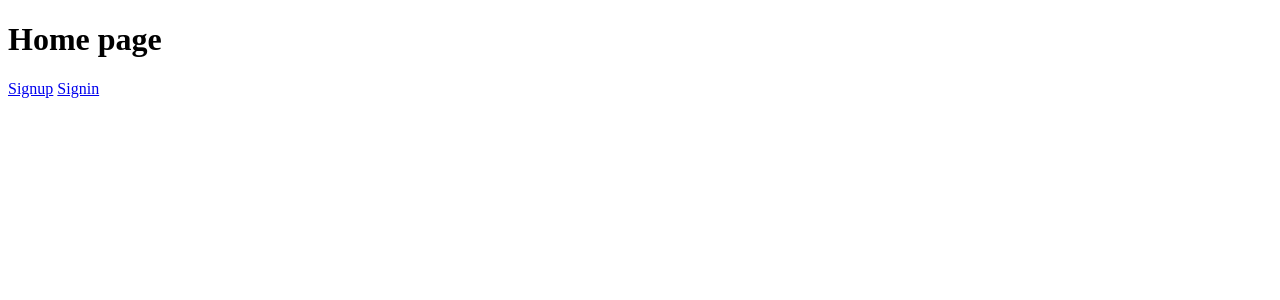
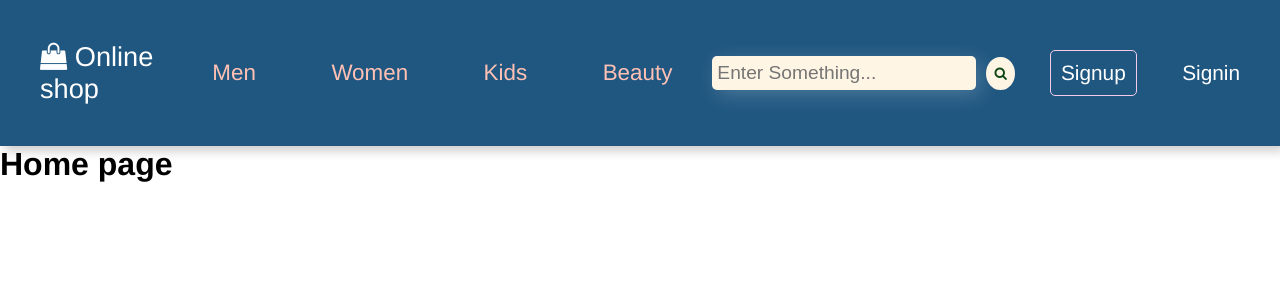
Before and after one commit to xadla/Online-Shop, a Django app: page / in a window 1280 px wide. Shown: the top 300 px of the page. Run offline with Django 5.2, Linux system fonts and the light colour scheme.

Commit message:
add style to the home page

```diff
--- a/pages/templates/pages/home.html
+++ b/pages/templates/pages/home.html
@@ -3,6 +3,4 @@
 
 {% block content %}
     <h1>Home page</h1>
-    <a href="{% url 'accounts:signup' %}">Signup</a>
-    <a href="{% url 'accounts:signin' %}">Signin</a>
 {% endblock content %}
--- a/shop/settings.py
+++ b/shop/settings.py
@@ -125,6 +125,9 @@ USE_TZ = True
 # https://docs.djangoproject.com/en/5.1/howto/static-files/
 
 STATIC_URL = 'static/'
+STATICFILES_DIRS = [
+    BASE_DIR / "static",
+]
 
 # Default primary key field type
 # https://docs.djangoproject.com/en/5.1/ref/settings/#default-auto-field
--- /dev/null
+++ b/static/css/base.css
@@ -0,0 +1,29 @@
+*{
+    margin: 0;
+    padding: 0;
+    box-sizing: border-box;
+}
+
+body{
+    font-family: 'Franklin Gothic Medium', 'Arial Narrow', Arial, sans-serif;
+}
+
+a{
+    text-decoration: none;
+    color: #fff;
+}
+
+li{
+    list-style: none;
+}
+
+button{
+    outline: none;
+    border: none;
+    cursor: pointer;
+}
+
+input{
+    outline: none;
+    border: none;
+}
--- /dev/null
+++ b/static/css/nav.css
@@ -0,0 +1,116 @@
+
+
+#navbar{
+    display: flex;
+    justify-content: space-between;
+    align-items: center;
+    padding: 30px;
+    background-color: #205781;
+    box-shadow: 5px 5px 10px rgba(0, 0, 0, 0.2);
+}
+
+#icon{
+    font-size: 1.7rem;
+    padding: 10px;
+}
+
+#icon a{
+    transition: color 0.3s ease-in-out;
+}
+
+#icon:hover a{
+    color: #EF9651;
+}
+
+#links_search{
+    font-size: 1.4rem;
+    width: 100%;
+    max-width: 1000px;
+    padding: 15px;
+    display: flex;
+    justify-content: space-between;
+    align-items: center;
+}
+
+#categorical{
+    width: 100%;
+    max-width: 500px;
+    display: flex;
+    justify-content: space-between;
+    padding: 5px 20px;
+}
+
+#links_search a{
+    color: #FFC1B4;
+    transition: color 0.3s ease;
+}
+
+#links_search a:hover{
+    color: #E9762B;
+}
+
+#search{
+    width: 500px;
+    display: flex;
+    justify-content: center;
+    align-items: center;
+}
+
+#search form{
+    display: flex;
+    justify-content: center;
+    align-items: center;
+    padding: 5px 20px;
+    width: 100%;
+    gap: 10px;
+}
+
+#search form input{
+    width: 100%;
+    padding: 6px 5px;
+    font-size: 1.2rem;
+    border-radius: 5px;
+    box-shadow: 5px 5px 20px rgba(255, 255, 255, 0.2);
+    background-color: #FFF5E4;
+    color: #BE5985;
+}
+
+#search form button{
+    width: 33px;
+    height: 33px;
+    background-color: #FFF5E4;
+    color: #0D4715;
+    border-radius: 50%;
+    transition: all 0.3s ease;
+}
+
+#search form button:hover{
+    background-color: #B9B28A;
+}
+
+#sign{
+    font-size: 1.3rem;
+    padding: 20px 0;
+    display: flex;
+    justify-content: space-between;
+    align-items: center;
+    width: 100%;
+    max-width: 200px;
+}
+
+#sign a{
+    padding: 10px;
+    border-radius: 5px;
+}
+
+#sign a:first-child{
+    border: 1px solid #F4CCE9;
+}
+
+#sign a{
+    transition: background-color 0.3s ease;
+}
+
+#sign a:hover{
+    background-color: #BE5985;
+}
--- a/templates/base.html
+++ b/templates/base.html
@@ -1,10 +1,18 @@
+{% load static %}
+
 <!DOCTYPE html>
 <html lang="en">
 <head>
     <meta charset="UTF-8">
     <title>Online Shop</title>
+    <link rel="stylesheet" href="{% static 'css/base.css' %}">
+    <link rel="stylesheet" href="https://cdnjs.cloudflare.com/ajax/libs/font-awesome/4.7.0/css/font-awesome.min.css">
+    <link rel="stylesheet" href="{% static 'css/nav.css' %}">
 </head>
 <body>
+
+    {% include "inc/nav.html" %}
+
     {% block content %}
 
     {% endblock content %}
--- /dev/null
+++ b/templates/inc/nav.html
@@ -0,0 +1,30 @@
+<nav id="navbar">
+    <div id="icon">
+        <a href="/">
+            <i class="fa fa-shopping-bag"></i>
+            Online shop
+        </a>
+    </div>
+
+    <div id="links_search">
+        <div id="categorical">
+            <a href="#">Men</a>
+            <a href="#">Women</a>
+            <a href="#">Kids</a>
+            <a href="#">Beauty</a>
+        </div>
+        <div id="search">
+            <form action="get" id="search_form">
+                <input type="text" placeholder="Enter Something...">
+                <button type="submit">
+                    <i class="fa fa-search"></i>
+                </button>
+            </form>
+        </div>
+    </div>
+
+    <div id="sign">
+        <a href="{% url 'accounts:signup' %}">Signup</a>
+        <a href="{% url 'accounts:signin' %}">Signin</a>
+    </div>
+</nav>
```
